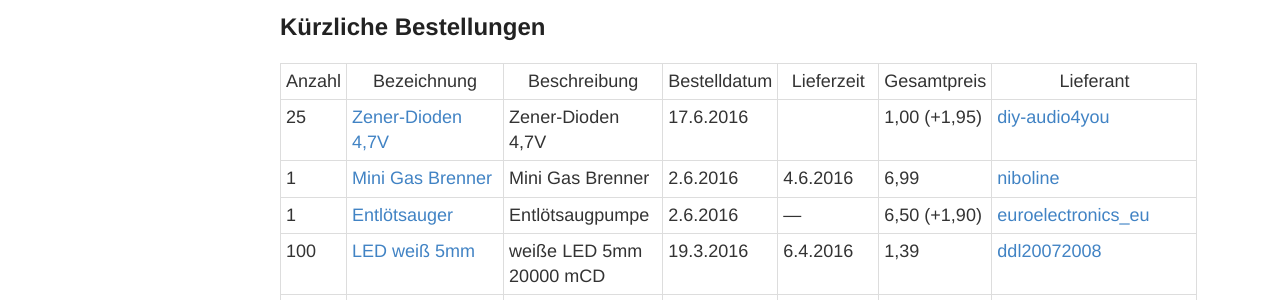
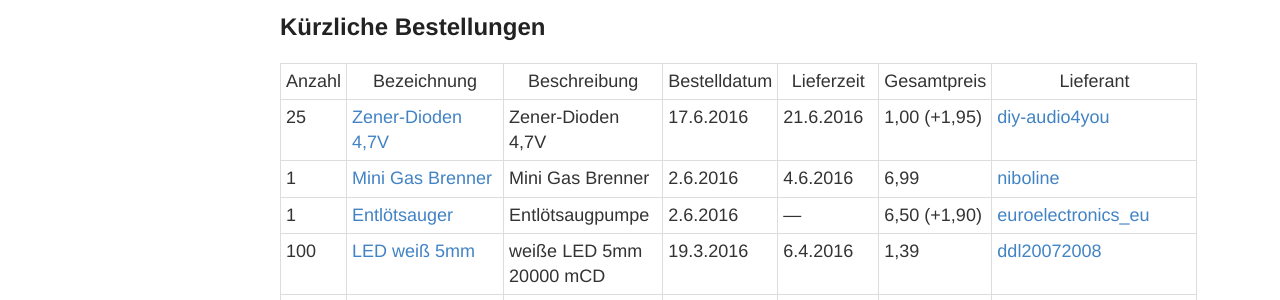
Before and after one commit to HackingGulliver/hackinggulliver.github.io, a Jekyll site: the page built from hackopedia/Lager.md, in a window 1280 px wide. Shown: the part 229-529 px from the top of the page. Built offline with Jekyll 4.4.1, drawn with Linux system fonts in a browser that asks for light colours.

Commit message:
Update Lager.md

```diff
--- a/hackopedia/Lager.md
+++ b/hackopedia/Lager.md
@@ -8,7 +8,7 @@ permalink: /hackopedia/Lager
 
 | Anzahl | Bezeichnung | Beschreibung | Bestelldatum | Lieferzeit | Gesamtpreis | Lieferant |
 | --- | --- | --- | --- | --- | --- | --- |
-| 25 | [Zener-Dioden 4,7V](http://www.ebay.de/itm/150850242005) | Zener-Dioden 4,7V | 17.6.2016 |  | 1,00 (+1,95) | [diy-audio4you](http://www.ebay.de/usr/diy-audio4you) |
+| 25 | [Zener-Dioden 4,7V](http://www.ebay.de/itm/150850242005) | Zener-Dioden 4,7V | 17.6.2016 | 21.6.2016 | 1,00 (+1,95) | [diy-audio4you](http://www.ebay.de/usr/diy-audio4you) |
 | 1 | [Mini Gas Brenner](http://www.ebay.de/itm/271738703757) | Mini Gas Brenner | 2.6.2016 | 4.6.2016 | 6,99 | [niboline](http://www.ebay.de/usr/niboline) |
 | 1 | [Entlötsauger](http://www.ebay.de/itm/300693889841) | Entlötsaugpumpe | 2.6.2016 | --- | 6,50 (+1,90) | [euroelectronics_eu](http://www.ebay.de/usr/euroelectronics_eu) |
 | 100 | [LED weiß 5mm](http://www.ebay.de/itm/401057991064) | weiße LED 5mm 20000 mCD | 19.3.2016 | 6.4.2016 | 1,39 | [ddl20072008](http://www.ebay.de/usr/ddl20072008) |
```
